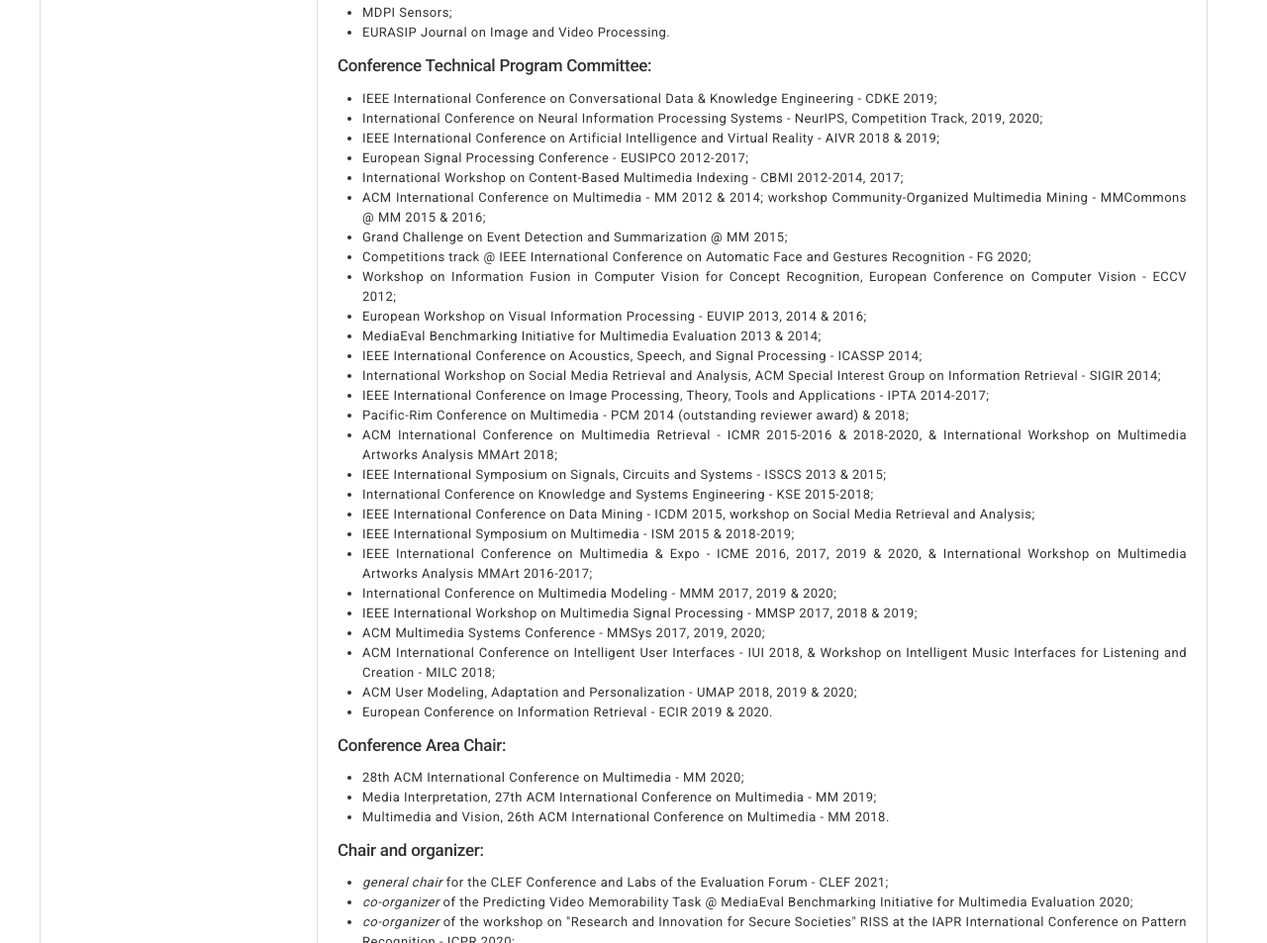
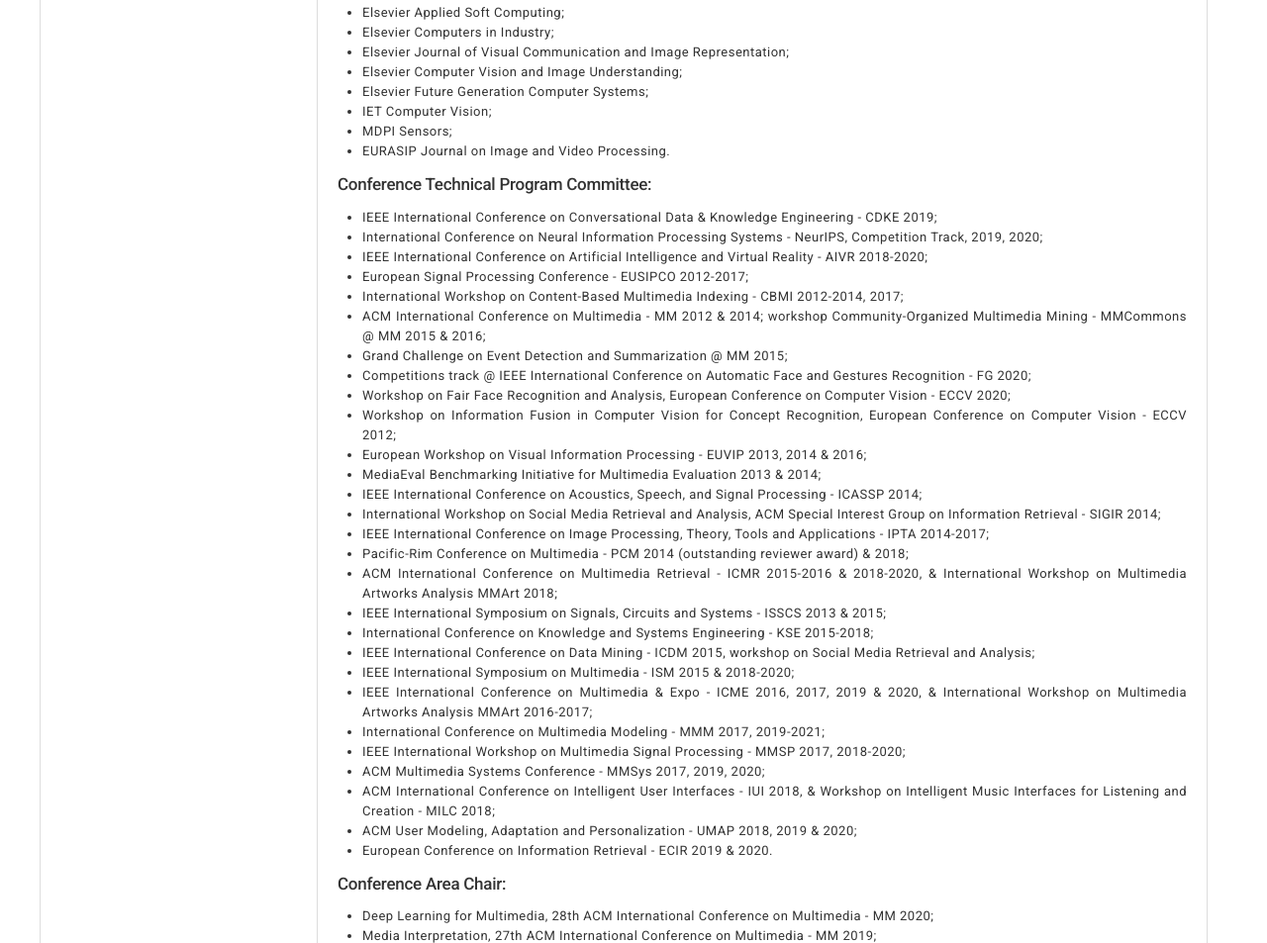
Before and after one commit to MultimediaLab-UPB/bionescu, a plain HTML site: page cv.html in a window 1280 px wide. Shown: the part 2594-3547 px from the top of the page at 99% size. Drawn offline with Linux system fonts and the light colour scheme.

Commit message:
Update cv.html

```diff
--- a/cv.html
+++ b/cv.html
@@ -201,17 +201,18 @@
                             <div class="content-group-lg">
                                 <h5 class="text-semibold">Committees:</h5>
 				<ul>
-								<li style="text-align: justify;">2019: <em>member</em>, Ministry of European Funds, Political Action Committee OP1 – Smarter Europe, Innovative and Intelligent Economical Transformation;</li>
+                <li style="text-align: justify;">2020-present: <em>member</em>, National Council for Attestation of University Degrees, Diplomas and Certificates, Ministry of National Education;</li>
+                <li style="text-align: justify;">2019: <em>member</em>, Ministry of European Funds, Political Action Committee OP1 – Smarter Europe, Innovative and Intelligent Economical Transformation;</li>
 								<li style="text-align: justify;">2018-present: <em>member</em>, European Commission, <a href="https://ec.europa.eu/digital-single-market/en/european-ai-alliance">European AI Alliance - FUTURIUM</a>;</li>
 								<li style="text-align: justify;">2018-present: <em>member</em>, Advisory Board, <a href="https://www.victoria-project.eu/victoria/">Video Analysis for Investigation of Criminal and TerrORIst Activities - VICTORIA</a> Horizon 2020 project;</li>
 								<li style="text-align: justify;">2014-2018: <em>administrative council member</em>, <a href="http://www.inoe.ro/en/">Romanian National Institute for Research and Development in Optoelectronics</a>;</li>
 								<li style="text-align: justify;">2017-2021: <em>member of the steering committee</em>, ACM International Conference on Multimedia Retrieval - ICMR;</li>
-								<li style="text-align: justify;">2017: <em>IT&amp;C expert</em> for the National Infrastructure Roadmap, Ministry of National Education;</li>
-								<li style="text-align: justify;">2017-present: <em>member of the National Council for Ethics and Management in Higher Education</em>, Ministry of National Education;</li>
+								<li style="text-align: justify;">2017: <em>IT&amp;C expert</em>, National Infrastructure Roadmap, Ministry of National Education;</li>
+								<li style="text-align: justify;">2017-present: <em>member, National Council for Ethics and Management in Higher Education</em>, Ministry of National Education;</li>
                                 <li style="text-align: justify;">2016-present: <em>member of the Senate</em> and of the Committee for Scientific Research and Results Valorization, University Politehnica of Bucharest;</li>
                                 <li style="text-align: justify;">2016-present: <em>administrative coordinator</em>, Center for Advanced Research on New Materials, Products and Innovative Processes - CAMPUS, University Politehnica of Bucharest;</li>
                                 <li style="text-align: justify;">2016-present: <em>director</em>, Politehnica Research &amp; Development and Innovation Institute;</li>
-                                <li style="text-align: justify;">2014-2020: <em>technical program expert</em> for the Horizon 2020 Programme (Romanian commission).</li>
+                                <li style="text-align: justify;">2014-2020: <em>technical program expert</em>, Horizon 2020 Programme (Romanian commission).</li>
 				</ul>
 				</div>
 
@@ -268,7 +269,8 @@
                             <div class="content-group-lg">
                                 <h5 class="text-semibold">Associate Editor:</h5>
 				<ul>
-                                	<li style="text-align: justify;">IET Computer Vision, 2013-2016;</li>
+                                  <li style="text-align: justify;">ACM Transactions on Multimedia Computing, Communications, and Applications, 2020-2024;</li>
+                                  <li style="text-align: justify;">IET Computer Vision, 2013-2016;</li>
 									<li style="text-align: justify;">Academy Publisher Journal of Multimedia, 2013-2015;</li>
                                 	<li style="text-align: justify;">Romanian Journal of Information Science and Technology.</li>
 				</ul>
@@ -286,6 +288,8 @@
                                     <li style="text-align: justify;">SPIE Optical Engineering; Multimedia Systems;</li>
 
                                     <li style="text-align: justify;">IS&amp;T Journal of Imaging Science &amp; Technology;</li>
+
+                                    <li style="text-align: justify;">IEEE Transactions on Neural Networks and Learning Systems;</li>
 
                                     <li style="text-align: justify;">IEEE Transactions on Image Processing;</li>
 
@@ -323,6 +327,10 @@
 
                                     <li style="text-align: justify;">Elsevier Information Processing &amp; Management;</li>
 
+                                    <li style="text-align: justify;">Elsevier Applied Soft Computing;</li>
+
+                                    <li style="text-align: justify;">Elsevier Computers in Industry;</li>
+
                                     <li style="text-align: justify;">Elsevier Journal of Visual Communication and Image Representation;</li>
 
                                     <li style="text-align: justify;">Elsevier Computer Vision and Image Understanding;</li>
@@ -348,7 +356,7 @@
 									<li style="text-align: justify;">International Conference on Neural Information Processing Systems - NeurIPS, Competition Track, 2019, 2020;
                                     </li>
 
-									<li style="text-align: justify;">IEEE International Conference on Artificial Intelligence and Virtual Reality - AIVR 2018 &amp; 2019;
+									<li style="text-align: justify;">IEEE International Conference on Artificial Intelligence and Virtual Reality - AIVR 2018-2020;
                                     </li>
 
 									<li style="text-align: justify;">European Signal Processing Conference - EUSIPCO 2012-2017;
@@ -364,6 +372,9 @@
                                     </li>
 
 									<li style="text-align: justify;">Competitions track @ IEEE International Conference on Automatic Face and Gestures Recognition - FG 2020;
+                                    </li>
+
+                                    <li style="text-align: justify;">Workshop on Fair Face Recognition and Analysis, European Conference on Computer Vision - ECCV 2020;
                                     </li>
 
                                     <li style="text-align: justify;">Workshop on Information Fusion in Computer Vision for Concept Recognition, European Conference on Computer Vision - ECCV 2012;
@@ -398,16 +409,16 @@
                                     <li style="text-align: justify;">IEEE International Conference on Data Mining - ICDM 2015, workshop on Social Media Retrieval and Analysis;
                                     </li>
 
-                                    <li style="text-align: justify;">IEEE International Symposium on Multimedia - ISM 2015 &amp; 2018-2019;
+                                    <li style="text-align: justify;">IEEE International Symposium on Multimedia - ISM 2015 &amp; 2018-2020;
                                     </li>
 
                                     <li style="text-align: justify;">IEEE International Conference on Multimedia &amp; Expo - ICME 2016, 2017, 2019 &amp; 2020, &amp; International Workshop on Multimedia Artworks Analysis MMArt 2016-2017;
                                     </li>
 
-                                    <li style="text-align: justify;">International Conference on Multimedia Modeling - MMM 2017, 2019 &amp; 2020;
+                                    <li style="text-align: justify;">International Conference on Multimedia Modeling - MMM 2017, 2019-2021;
                                     </li>
 
-                                    <li style="text-align: justify;">IEEE International Workshop on Multimedia Signal Processing - MMSP 2017, 2018 &amp; 2019;
+                                    <li style="text-align: justify;">IEEE International Workshop on Multimedia Signal Processing - MMSP 2017, 2018-2020;
                                     </li>
 
                                     <li style="text-align: justify;">ACM Multimedia Systems Conference - MMSys 2017, 2019, 2020;
@@ -429,7 +440,7 @@
                             <div class="content-group-lg">
                                 <h5 class="text-semibold">Conference Area Chair:</h5>
                                 <ul>
-									<li style="text-align: justify;">28th ACM International Conference on Multimedia - MM 2020;</li>
+									<li style="text-align: justify;">Deep Learning for Multimedia, 28th ACM International Conference on Multimedia - MM 2020;</li>
                                     <li style="text-align: justify;">Media Interpretation, 27th ACM International Conference on Multimedia - MM 2019;</li>
 									<li style="text-align: justify;">Multimedia and Vision, 26th ACM International Conference on Multimedia - MM 2018.</li>
                                 </ul>
@@ -440,7 +451,7 @@
                                 <h5 class="text-semibold">Chair and organizer:</h5>
                                 <ul>
 								<li style="text-align: justify;"><i>general chair</i> for the CLEF Conference and Labs of the Evaluation Forum - CLEF 2021;</li>
-								<li style="text-align: justify;"><i>co-organizer</i> of the Predicting Video Memorability Task @ MediaEval Benchmarking Initiative for Multimedia Evaluation 2020;</li>
+								<!--<li style="text-align: justify;"><i>co-organizer</i> of the Predicting Video Memorability Task @ MediaEval Benchmarking Initiative for Multimedia Evaluation 2020;</li>-->
 								<li style="text-align: justify;"><i>co-organizer</i> of the workshop on "Research and Innovation for Secure Societies" RISS at the IAPR International Conference on Pattern Recognition - ICPR 2020;</li>
 								<li style="text-align: justify;"><i>co-organizer</i> of the Detection and Recognition of Hand Drawn Website UIs Task @ ImageCLEF - Multimedia Retrieval in CLEF 2020;</li>
 								<li style="text-align: justify;"><i>co-organizer</i> of the workshop on "Research and Innovation for Secure Societies" RISS at the International Conference on Speech Technology and Human-Computer Dialogue - SpeD 2019;</li>
@@ -448,7 +459,7 @@
 								<li style="text-align: justify;"><i>panelist</i> of the panel session on “AI, Data Science and the Future of Your Business” at the WeLoveDigital.forum 2018;</li>
 								<li style="text-align: justify;"><i>co-organizer</i> of the workshop on "Research and Innovation for Secure Societies" RISS at the International Conference on Communications - COMM 2018;</li>
 								<li style="text-align: justify;"><i>co-organizer</i> of the Recommending Movies Using Content: Which content is key? Task @ MediaEval Benchmarking Initiative for Multimedia Evaluation 2018;</li>
-                                <li style="text-align: justify;"><i>co-organizer</i> of the Predicting Media Memorability Task @ MediaEval Benchmarking Initiative for Multimedia Evaluation 2018;</li>
+                                <li style="text-align: justify;"><i>co-organizer</i> of the Predicting Media Memorability Task @ MediaEval Benchmarking Initiative for Multimedia Evaluation 2018 - 2020;</li>
 								<li style="text-align: justify;"><i>co-organizer</i> of the special session on "Predicting User Perceptions of Multimedia Content" at the ACM International Conference on Multimedia Retrieval - ICMR 2018;</li>
                                 <li style="text-align: justify;"><i>co-organizer</i> of the Multimedia Information Processing for Personality and Social Networks Analysis Challenge and Workshop at the International Conference on Pattern Recognition - ICPR 2018;</li>
                                 <li style="text-align: justify;"><i>demo co-chair</i> for the 16th IEEE/ACM International Workshop on Content-Based Multimedia Indexing - CBMI 2018;</li>
```
